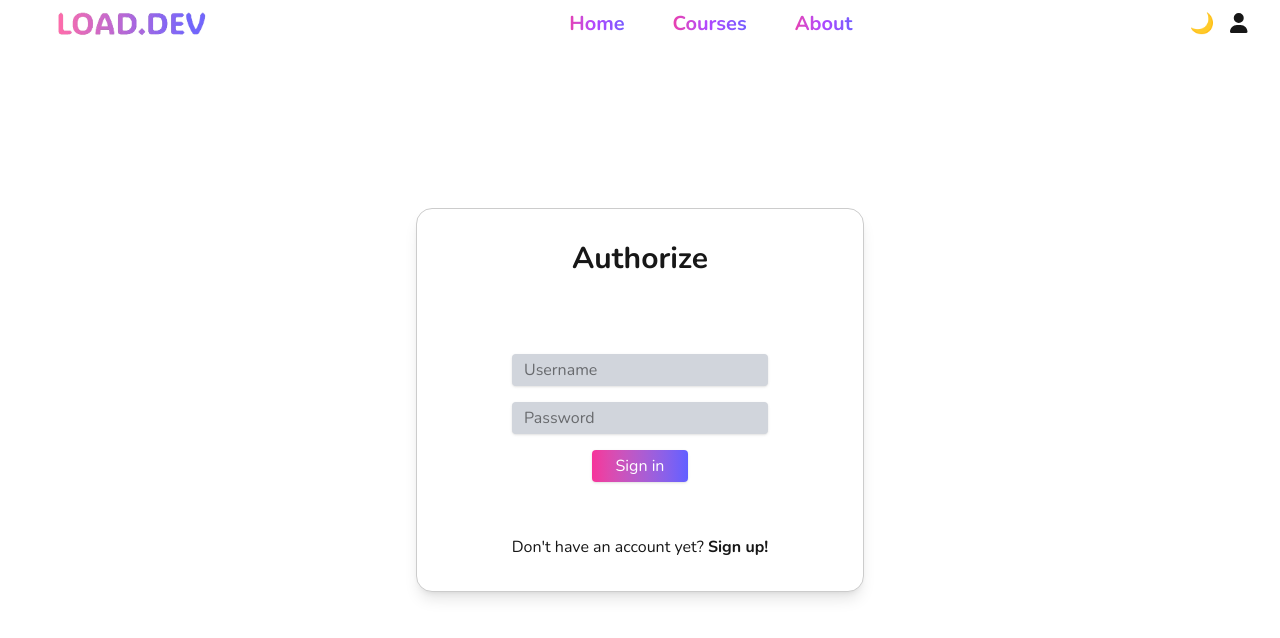
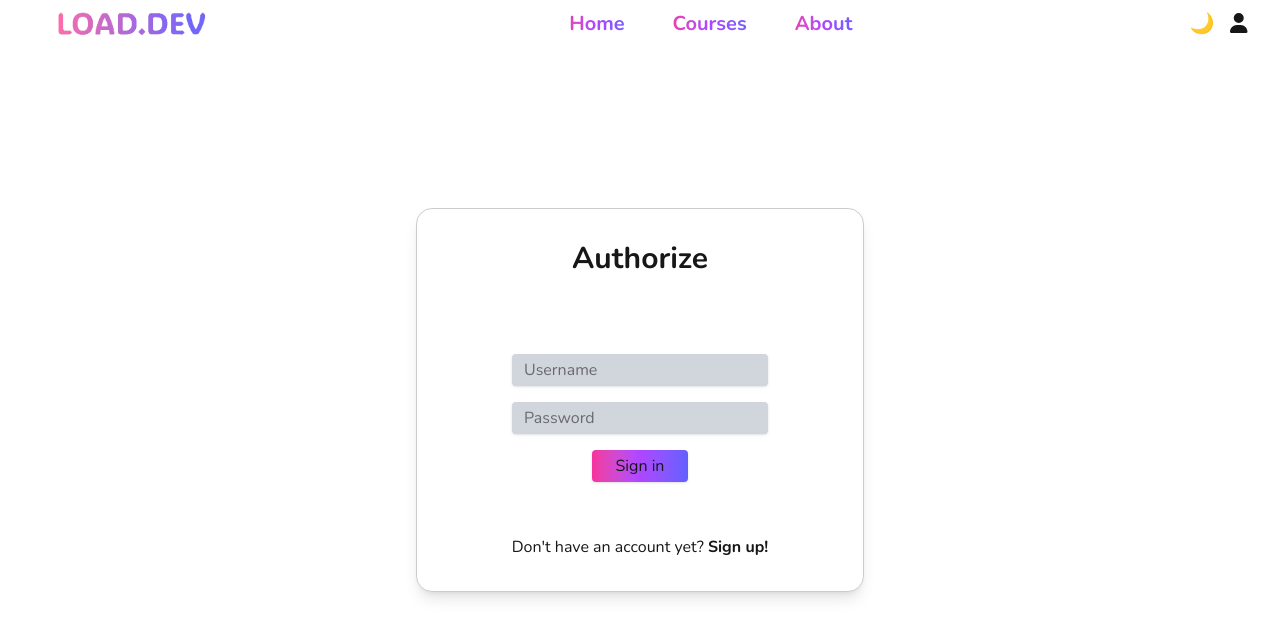
Before and after one commit to 7ngg/loaddev, a Next.js app: page /auth in a window 1280 px wide. Shown: the top 638 px of the page. Built offline with nearby package versions, Linux system fonts and the light colour scheme.

Commit message:
minor updates

```diff
--- a/src/ui/button.tsx
+++ b/src/ui/button.tsx
@@ -1,18 +1,23 @@
 import { cn } from "@/lib/utils";
 import React from "react";
+import { motion, MotionProps } from "framer-motion";
 
-export type ButtonProps = React.ButtonHTMLAttributes<HTMLButtonElement>;
+export type ButtonProps = React.ButtonHTMLAttributes<HTMLButtonElement> & MotionProps;
 
 export default function Button({ children, className, ...props }: ButtonProps) {
   return (
-    <button
+    <motion.button
       {...props}
+      whileHover={{ opacity: 0.75 }}
+      whileTap={{ scale: 0.95 }}
       className={cn(
         className,
-        "w-24 h-8 shadow rounded cursor-pointer bg-gradient-to-r from-pink-500 via-putple-500 to-indigo-500 text-[var(--background)] active:scale-95 hover:opacity-90",
+        `w-24 h-8 shadow rounded cursor-pointer
+        bg-gradient-to-r from-pink-500 via-purple-500 to-indigo-500
+        text-[var(--foreground)]`,
       )}
     >
       {children}
-    </button>
+    </motion.button>
   );
 }
--- a/src/ui/input.tsx
+++ b/src/ui/input.tsx
@@ -7,7 +7,7 @@ export function Input({ className, ...props }: InputProps) {
     <input
       {...props}
       className={cn(
-        "w-64 h-8 px-3 py-1 rounded outline-none shadow bg-gray-300 dark:bg-gray-500 text-black",
+        "w-64 h-8 px-3 py-1 rounded outline-none shadow bg-gray-300 dark:bg-gray-700 text-black",
         className,
       )}
     />
--- a/src/widgets/navbar/index.tsx
+++ b/src/widgets/navbar/index.tsx
@@ -30,8 +30,10 @@ export default function Navbar() {
   }, [selected]);
 
   return (
-    <div className="z-10 h-12 min-w-screen fixed flex items-center
-      justify-between px-8 mb-2 font-bold text-xl">
+    <div
+      className="z-10 h-12 min-w-screen fixed flex items-center
+      justify-between px-8 mb-2 font-bold text-xl"
+    >
       <Image src="/logo.png" alt="logo" width={200} height={100} priority />
 
       <div
@@ -49,7 +51,8 @@ export default function Navbar() {
             href={item.relativePath}
             key={index}
             onMouseEnter={() => setSelected(index)}
-            className="h-full flex items-center px-2 text-transparent bg-clip-text bg-gradient-to-r from-pink-500 via-purple-500 to-indigo-500"
+            className="h-full flex items-center px-2 text-transparent select-none
+            bg-clip-text bg-gradient-to-r from-pink-500 via-purple-500 to-indigo-500"
           >
             {item.name}
           </Link>
@@ -58,7 +61,7 @@ export default function Navbar() {
 
       <div className="flex gap-4 items-center">
         <ModeToggle />
-        <Link href={"/auth"}>
+        <Link href={"/auth"} className="select-none">
           <FontAwesomeIcon icon={faUser} />
         </Link>
       </div>
--- a/src/widgets/navbar/mode-toggle.tsx
+++ b/src/widgets/navbar/mode-toggle.tsx
@@ -14,7 +14,7 @@ export default function ModeToggle() {
   };
 
   return (
-    <span className="cursor-pointer" onClick={toggleTheme}>
+    <span className="cursor-pointer select-none" onClick={toggleTheme}>
       {resolvedTheme === "dark" ? "☀️" : "🌙"}
     </span>
   );
```
